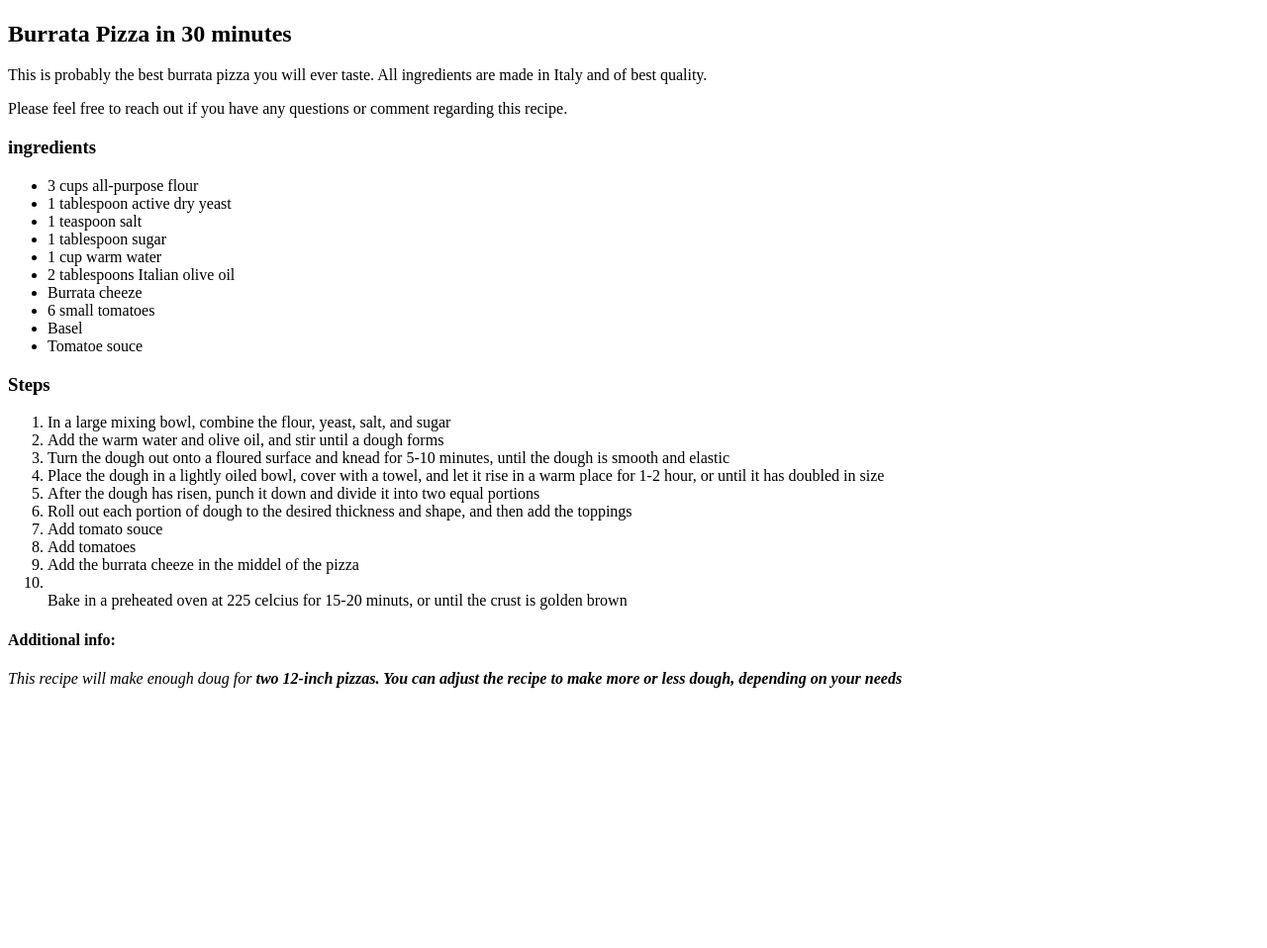
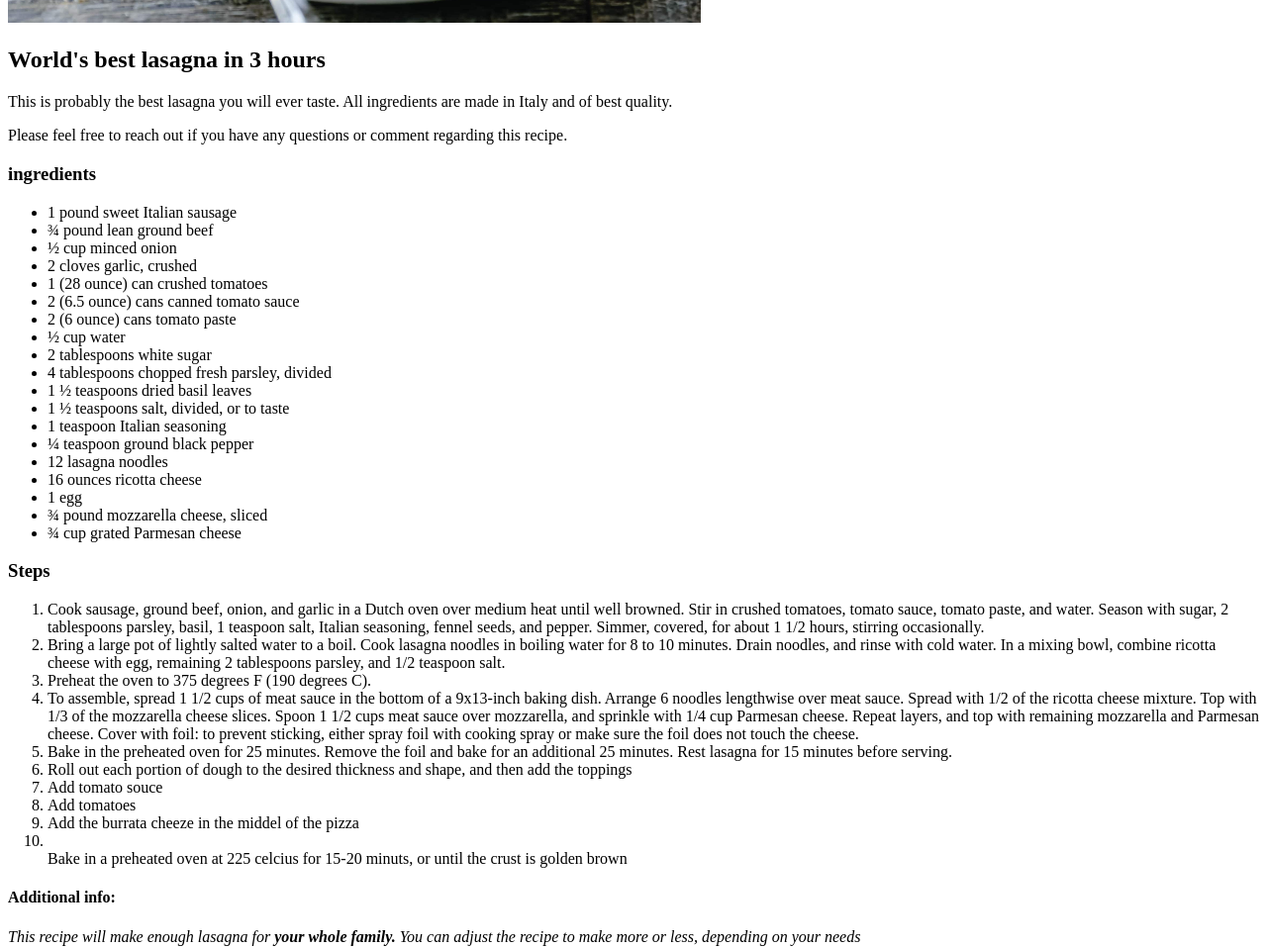
Before and after one commit to italianPalms/odin-recipes, a plain HTML site: page recipes/lasagna.html in a window 1280 px wide. Shown: the part 477-1435 px from the top of the page at 99% size. Before the commit the page ends 1188 px from the top, so only its background shows below. Drawn offline with Linux system fonts and the light colour scheme.

Commit message:
Add recipe for lasagna

```diff
--- a/recipes/lasagna.html
+++ b/recipes/lasagna.html
@@ -4,36 +4,45 @@
     <meta charset="UTF-8">
     <meta http-equiv="X-UA-Compatible" content="IE=edge">
     <meta name="viewport" content="width=device-width, initial-scale=1.0">
-    <title>Pizza recipe</title>
+    <title>Lasagna recipe</title>
 </head>
 <body>
-    <h1>Pizza recipe</h1>
-    <img src="/img/burratapizza.jpg" alt="Picture of a burrata pizza" width="700px">
-    <h2>Burrata Pizza in 30 minutes</h2>
-    <p>This is probably the best burrata pizza you will ever taste. All ingredients are made in Italy and of best quality.</p>
+    <h1>Lasagna recipe</h1>
+    <img src="/img/lasagna.jpg" alt="Picture of a burrata pizza" width="700px">
+    <h2>World's best lasagna in 3 hours</h2>
+    <p>This is probably the best lasagna you will ever taste. All ingredients are made in Italy and of best quality.</p>
     <p>Please feel free to reach out if you have any questions or comment regarding this recipe.</p>
 
     <h3>ingredients</h3>
     <ul>
-        <li>3 cups all-purpose flour</li>
-        <li>1 tablespoon active dry yeast</li>
-        <li>1 teaspoon salt</li>
-        <li>1 tablespoon sugar</li>
-        <li>1 cup warm water</li>
-        <li>2 tablespoons Italian olive oil</li>
-        <li>Burrata cheeze</li>
-        <li>6 small tomatoes</li>
-        <li>Basel</li>
-        <li>Tomatoe souce</li>
+        <li>1 pound sweet Italian sausage</li>
+        <li>¾ pound lean ground beef</li>
+        <li>½ cup minced onion</li>
+        <li>2 cloves garlic, crushed</li>
+        <li>1 (28 ounce) can crushed tomatoes</li>
+        <li>2 (6.5 ounce) cans canned tomato sauce</li>
+        <li>2 (6 ounce) cans tomato paste</li>
+        <li>½ cup water</li>
+        <li>2 tablespoons white sugar</li>
+        <li>4 tablespoons chopped fresh parsley, divided</li>
+        <li>1 ½ teaspoons dried basil leaves</li>
+        <li>1 ½ teaspoons salt, divided, or to taste</li>
+        <li>1 teaspoon Italian seasoning</li>
+        <li>¼ teaspoon ground black pepper</li>
+        <li>12 lasagna noodles</li>
+        <li>16 ounces ricotta cheese</li>
+        <li>1 egg</li>
+        <li>¾ pound mozzarella cheese, sliced</li>
+        <li>¾ cup grated Parmesan cheese</li>
     </ul>
 
     <h3>Steps</h3>
     <ol>
-        <li>In a large mixing bowl, combine the flour, yeast, salt, and sugar</li>
-        <li>Add the warm water and olive oil, and stir until a dough forms</li>
-        <li>Turn the dough out onto a floured surface and knead for 5-10 minutes, until the dough is smooth and elastic</li>
-        <li>Place the dough in a lightly oiled bowl, cover with a towel, and let it rise in a warm place for 1-2 hour, or until it has doubled in size</li>
-        <li>After the dough has risen, punch it down and divide it into two equal portions</li>
+        <li>Cook sausage, ground beef, onion, and garlic in a Dutch oven over medium heat until well browned. Stir in crushed tomatoes, tomato sauce, tomato paste, and water. Season with sugar, 2 tablespoons parsley, basil, 1 teaspoon salt, Italian seasoning, fennel seeds, and pepper. Simmer, covered, for about 1 1/2 hours, stirring occasionally.</li>
+        <li>Bring a large pot of lightly salted water to a boil. Cook lasagna noodles in boiling water for 8 to 10 minutes. Drain noodles, and rinse with cold water. In a mixing bowl, combine ricotta cheese with egg, remaining 2 tablespoons parsley, and 1/2 teaspoon salt.</li>
+        <li>Preheat the oven to 375 degrees F (190 degrees C).</li>
+        <li>To assemble, spread 1 1/2 cups of meat sauce in the bottom of a 9x13-inch baking dish. Arrange 6 noodles lengthwise over meat sauce. Spread with 1/2 of the ricotta cheese mixture. Top with 1/3 of the mozzarella cheese slices. Spoon 1 1/2 cups meat sauce over mozzarella, and sprinkle with 1/4 cup Parmesan cheese. Repeat layers, and top with remaining mozzarella and Parmesan cheese. Cover with foil: to prevent sticking, either spray foil with cooking spray or make sure the foil does not touch the cheese.</li>
+        <li>Bake in the preheated oven for 25 minutes. Remove the foil and bake for an additional 25 minutes. Rest lasagna for 15 minutes before serving.</li>
         <li>Roll out each portion of dough to the desired thickness and shape, and then add the toppings</li>
         <li>Add tomato souce</li>
         <li>Add tomatoes</li>
@@ -41,6 +50,6 @@
         <li></li>Bake in a preheated oven at 225 celcius for 15-20 minuts, or until the crust is golden brown
     </ol>
     <h4>Additional info:</h4>
-    <p><em>This recipe will make enough doug for <strong>two 12-inch pizzas. You can adjust the recipe to make more or less dough, depending on your needs</strong></em></p>
+    <p><em>This recipe will make enough lasagna for <strong>your whole family.</strong> You can adjust the recipe to make more or less, depending on your needs</em></p>
 </body>
 </html>
```
